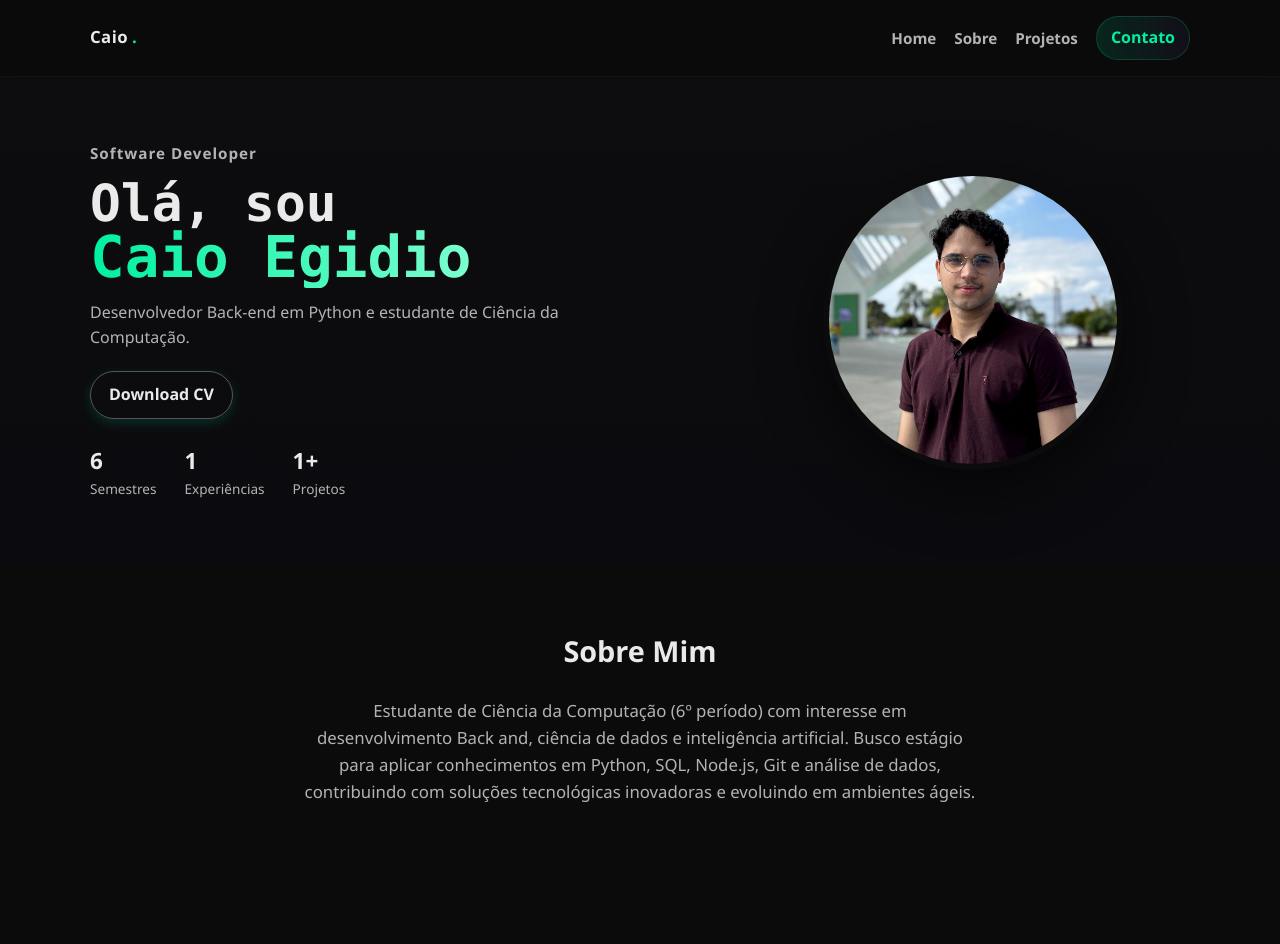
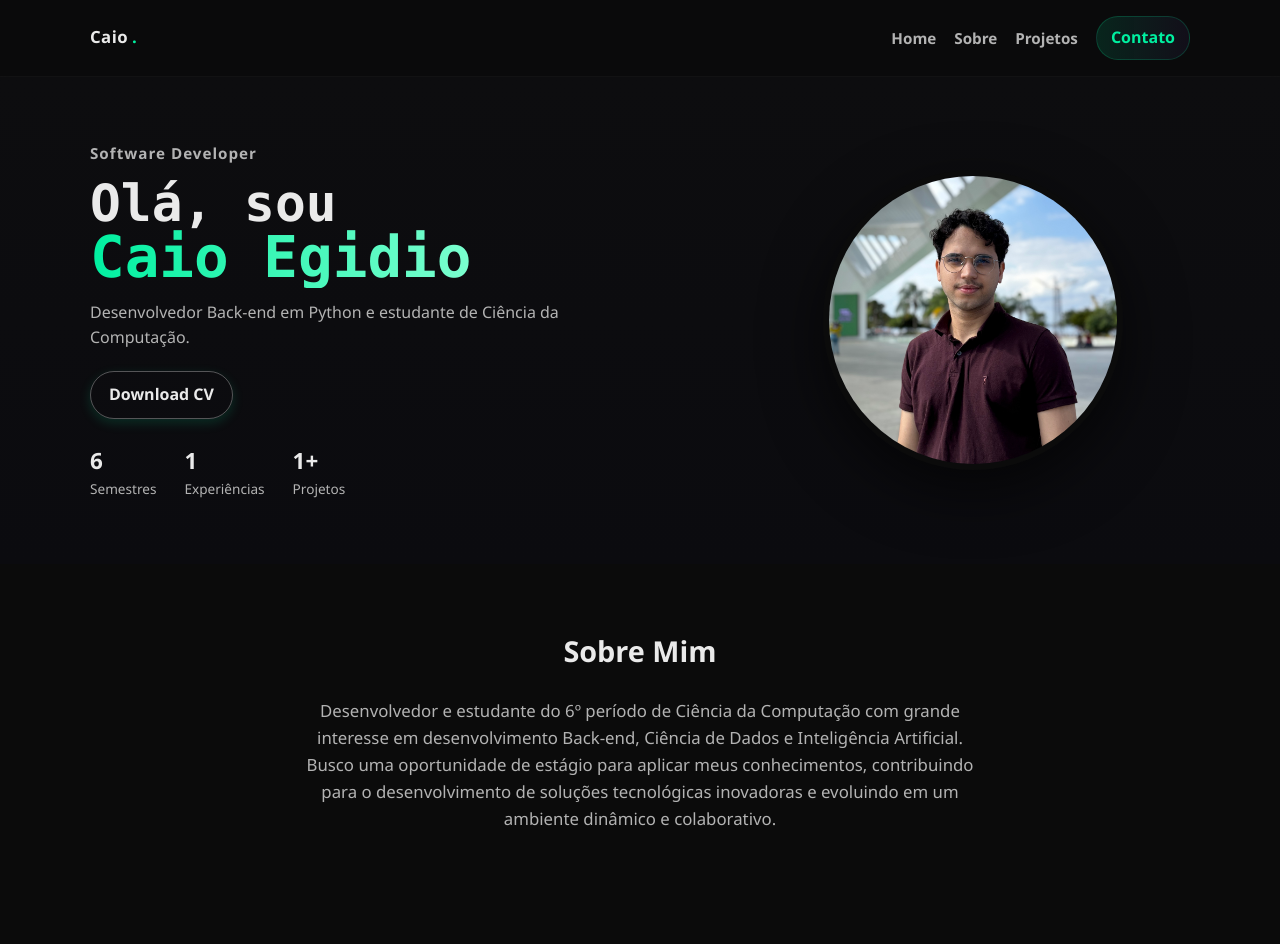
Before and after one commit to CaioEgidio/Meu-portf-lio, a React (Vite) app: page / in a window 1280 px wide. Shown: the top 944 px of the page. Built offline with nearby package versions, Linux system fonts and the light colour scheme.

Commit message:
feat: Versão final

```diff
--- a/src/components/About/About.jsx
+++ b/src/components/About/About.jsx
@@ -17,11 +17,10 @@ const About = () => {
       <div className="container">
         <h2 className="section__title">Sobre Mim</h2>
         <p className="about__text">
-          Estudante de Ciência da Computação (6º período) com interesse em
-          desenvolvimento Back and, ciência de dados e inteligência
-          artificial. Busco estágio para aplicar conhecimentos em Python, SQL,
-          Node.js, Git e análise de dados, contribuindo com soluções
-          tecnológicas inovadoras e evoluindo em ambientes ágeis.
+         Desenvolvedor e estudante do 6º período de Ciência da Computação com grande interesse em
+         desenvolvimento Back-end, Ciência de Dados e Inteligência Artificial.
+         Busco uma oportunidade de estágio para aplicar meus conhecimentos, contribuindo para
+         o desenvolvimento de soluções tecnológicas inovadoras e evoluindo em um ambiente dinâmico e colaborativo.
         </p>
       </div>
     </motion.section>
--- a/src/components/Hero/Hero.jsx
+++ b/src/components/Hero/Hero.jsx
@@ -2,6 +2,7 @@ import React, { useEffect, useRef } from "react";
 import "./Hero.css";
 import avatar from "../../assets/avatar.jpg";
 import { motion, animate } from "framer-motion";
+
 
 const Counter = ({ from, to }) => {
   const nodeRef = useRef();
@@ -96,7 +97,7 @@ const Hero = () => {
           </p>
 
           <div className="hero__actions">
-            <a className="btn btn--primary" href="/assets/Novo_CV_ATS (1).pdf" download="Novo_CV_ATS (1).pdf">Download CV</a>
+             <a className="btn btn--primary" href="/curriculo.pdf" download="Curriculo_Caio_Egidio.pdf">Download CV</a>
           </div>
 
           <ul className="hero__stats">
```
Also changed, not shown: 1 other file (tests, documents, lock files or other folders).
